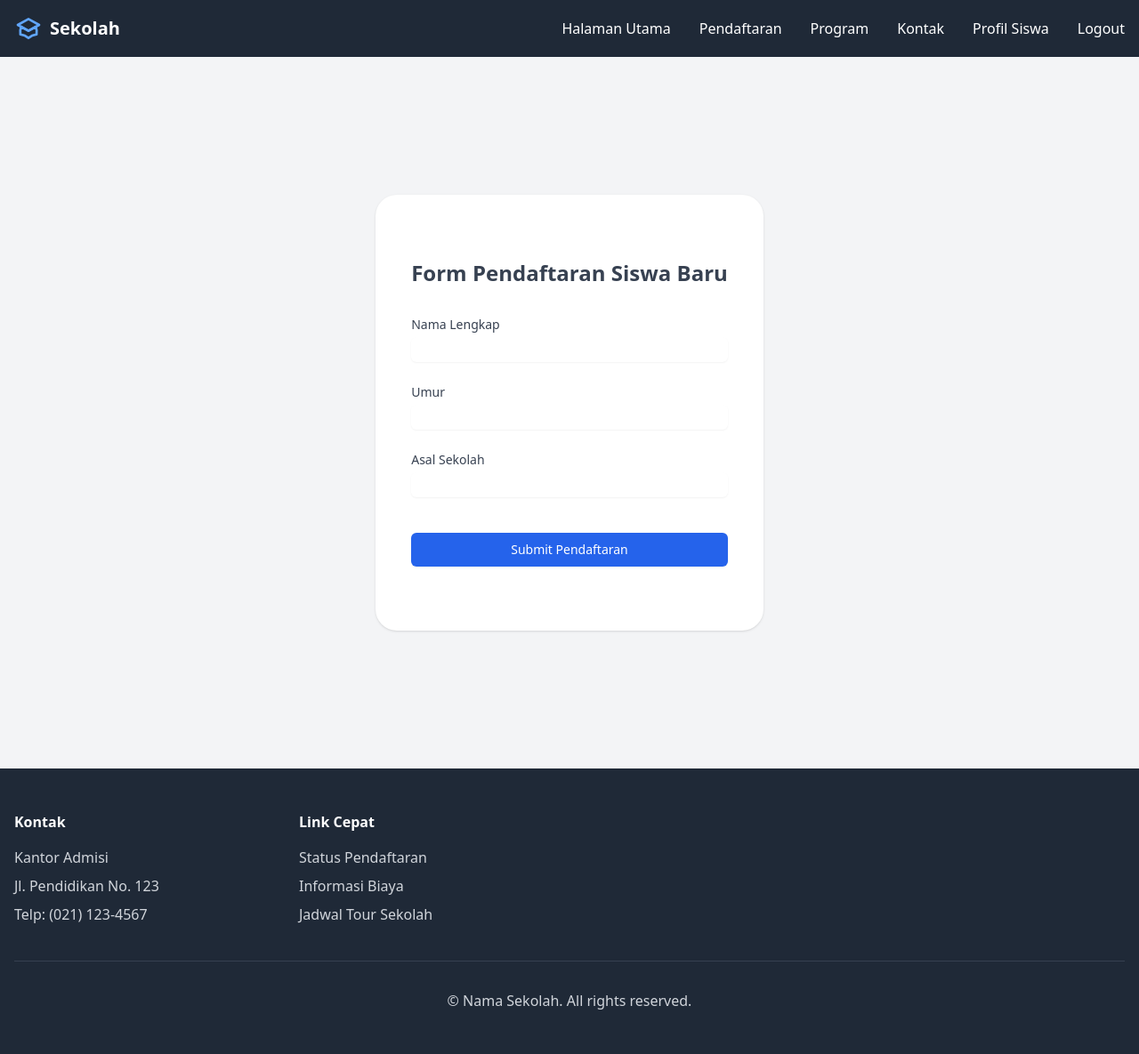
After one commit to Connanz/ppdb-sekolah-sederhana, a Flask app: page /form/pendaftaran in a window 1280 px wide. The commit adds this page. Shown: the whole page at 89% size. Run offline with Flask 3, Linux system fonts and the light colour scheme; a user stored in the database is signed in; some libraries are stand-ins or nearby versions.

Commit message:
Add student registration form and update routing for submissions

```diff
--- a/app/routes/__init__.py
+++ b/app/routes/__init__.py
@@ -1,10 +1,11 @@
-from flask import Flask
 from .index import index_bp
 from .auth import auth_bp
 from .error import mod_error
+from .form import form_bp
 
 # Tempat untuk Registerasi semua route dari blueprint yang ada di dalam folder routes
 def register_blueprints(app):
     app.register_blueprint(index_bp, url_prefix='/')
     app.register_blueprint(auth_bp, url_prefix='/auth')
     app.register_blueprint(mod_error, url_prefix='/error')
+    app.register_blueprint(form_bp, url_prefix='/form')
--- /dev/null
+++ b/app/routes/form.py
@@ -0,0 +1,50 @@
+from flask import Blueprint, render_template, request, flash, redirect, url_for
+from flask_login import login_required, current_user
+from app.models import Form
+from app import db
+
+form_bp = Blueprint('form', __name__, template_folder='templates')
+
+@form_bp.route('/pendaftaran', methods=['GET', 'POST'])
+@login_required
+def pendaftaran():
+    if request.method == 'POST':
+        # Get form data
+        student_name = request.form.get('student_name')
+        student_age = request.form.get('student_age')
+        school_name = request.form.get('school_name')
+
+        # Validate form data
+        if not student_name or not student_age or not school_name:
+            flash('Semua field harus diisi!', 'error')
+            return redirect(url_for('form.pendaftaran'))
+
+        try:
+            # Create new form submission
+            new_form = Form(
+                user_id=current_user.id,
+                student_name=student_name,
+                student_age=int(student_age),
+                school_name=school_name
+            )
+
+            # Save to database
+            db.session.add(new_form)
+            db.session.commit()
+
+            flash('Pendaftaran berhasil disubmit!', 'success')
+            return redirect(url_for('form.status'))
+
+        except Exception as e:
+            db.session.rollback()
+            flash('Terjadi kesalahan saat mendaftar. Silakan coba lagi.', 'error')
+            return redirect(url_for('form.pendaftaran'))
+
+    return render_template('parts/form.html')
+
+@form_bp.route('/status')
+@login_required
+def status():
+    # Get user's form submissions
+    submissions = Form.query.filter_by(user_id=current_user.id).all()
+    return render_template('form/status.html', submissions=submissions)
--- /dev/null
+++ b/app/templates/base.html
@@ -0,0 +1,87 @@
+<!DOCTYPE html>
+<html lang="en">
+<head>
+    <meta charset="UTF-8">
+    <meta name="viewport" content="width=device-width, initial-scale=1.0">
+    <title>{% block title %}PPDB Sekolah{% endblock %}</title>
+    <script src="https://cdn.tailwindcss.com"></script>
+    <script src="https://unpkg.com/@heroicons/v2.0.18/24/outline/index.js"></script>
+    {% block extra_css %}{% endblock %}
+</head>
+<body class="bg-gray-100">
+    <!-- Navigation -->
+    <nav class="bg-gray-800 text-white">
+        <div class="container mx-auto px-4">
+            <div class="flex justify-between items-center py-4">
+                <div class="flex items-center space-x-2">
+                    <svg class="w-8 h-8 text-blue-400" fill="none" stroke="currentColor" viewBox="0 0 24 24">
+                        <path stroke-linecap="round" stroke-linejoin="round" stroke-width="2" d="M12 14l9-5-9-5-9 5 9 5z"/>
+                        <path stroke-linecap="round" stroke-linejoin="round" stroke-width="2" d="M12 14l6.16-3.422a12.083 12.083 0 01.665 6.479A11.952 11.952 0 0012 20.055a11.952 11.952 0 00-6.824-2.998 12.078 12.078 0 01.665-6.479L12 14z"/>
+                    </svg>
+                    <a href="{{ url_for('index_bp.index') }}" class="text-xl font-bold">Sekolah</a>
+                </div>
+                <div class="hidden md:flex space-x-8">
+                    <a href="{{ url_for('index_bp.index') }}" class="hover:text-blue-400 transition-colors">Halaman Utama</a>
+                    <a href="{{ url_for('form.pendaftaran') }}" class="hover:text-blue-400 transition-colors">Pendaftaran</a>
+                    <a href="#" class="hover:text-blue-400 transition-colors">Program</a>
+                    <a href="#" class="hover:text-blue-400 transition-colors">Kontak</a>
+                    {% if current_user.is_authenticated %}
+                        <a href="#" class="hover:text-blue-400 transition-colors">Profil Siswa</a>
+                        <a href="#" class="hover:text-blue-400 transition-colors">Logout</a>
+                    {% else %}
+                        <a href="{{ url_for('auth.login') }}" class="hover:text-blue-400 transition-colors">Login</a>
+                    {% endif %}
+                </div>
+                {% if not current_user.is_authenticated %}
+                    <a href="{{ url_for('auth.register') }}" class="bg-blue-600 hover:bg-blue-700 px-6 py-2 rounded-lg transition-colors">
+                        Daftar Sekarang
+                    </a>
+                {% endif %}
+            </div>
+        </div>
+    </nav>
+
+    <!-- Flash Messages -->
+    {% with messages = get_flashed_messages(with_categories=true) %}
+        {% if messages %}
+            <div class="container mx-auto px-4 mt-4">
+                {% for category, message in messages %}
+                    <div class="p-4 rounded-lg {% if category == 'error' %}bg-red-100 text-red-700{% else %}bg-green-100 text-green-700{% endif %} mb-4">
+                        {{ message }}
+                    </div>
+                {% endfor %}
+            </div>
+        {% endif %}
+    {% endwith %}
+
+    <!-- Main Content -->
+    {% block content %}{% endblock %}
+
+    <!-- Footer -->
+    <footer class="bg-gray-800 text-gray-300">
+        <div class="container mx-auto px-4 py-12">
+            <div class="grid grid-cols-1 md:grid-cols-4 gap-8">
+                <div>
+                    <h4 class="text-white font-bold mb-4">Kontak</h4>
+                    <p class="mb-2">Kantor Admisi</p>
+                    <p class="mb-2">Jl. Pendidikan No. 123</p>
+                    <p class="mb-2">Telp: (021) 123-4567</p>
+                </div>
+                <div>
+                    <h4 class="text-white font-bold mb-4">Link Cepat</h4>
+                    <ul class="space-y-2">
+                        <li><a href="{{ url_for('form.status') }}" class="hover:text-white transition-colors">Status Pendaftaran</a></li>
+                        <li><a href="#" class="hover:text-white transition-colors">Informasi Biaya</a></li>
+                        <li><a href="#" class="hover:text-white transition-colors">Jadwal Tour Sekolah</a></li>
+                    </ul>
+                </div>
+            </div>
+            <div class="border-t border-gray-700 mt-8 pt-8 text-center">
+                <p>&copy; Nama Sekolah. All rights reserved.</p>
+            </div>
+        </div>
+    </footer>
+
+    {% block extra_js %}{% endblock %}
+</body>
+</html>
--- /dev/null
+++ b/app/templates/parts/form.html
@@ -0,0 +1,54 @@
+{% extends "base.html" %}
+
+{% block content %}
+<div class="min-h-screen bg-gray-100 py-6 flex flex-col justify-center sm:py-12">
+    <div class="relative py-3 sm:max-w-xl sm:mx-auto">
+        <div class="relative px-4 py-10 bg-white mx-8 md:mx-0 shadow rounded-3xl sm:p-10">
+            <div class="max-w-md mx-auto">
+                <div class="divide-y divide-gray-200">
+                    <div class="py-8 text-base leading-6 space-y-4 text-gray-700 sm:text-lg sm:leading-7">
+                        <h2 class="text-2xl font-bold mb-8 text-center">Form Pendaftaran Siswa Baru</h2>
+
+                        {% with messages = get_flashed_messages(with_categories=true) %}
+                            {% if messages %}
+                                {% for category, message in messages %}
+                                    <div class="p-4 mb-4 rounded-lg {% if category == 'error' %}bg-red-100 text-red-700{% else %}bg-green-100 text-green-700{% endif %}">
+                                        {{ message }}
+                                    </div>
+                                {% endfor %}
+                            {% endif %}
+                        {% endwith %}
+
+                        <form method="POST" class="space-y-6">
+                            <div>
+                                <label class="block text-sm font-medium text-gray-700">Nama Lengkap</label>
+                                <input type="text" name="student_name" required
+                                    class="mt-1 block w-full rounded-md border-gray-300 shadow-sm focus:border-blue-500 focus:ring-blue-500">
+                            </div>
+
+                            <div>
+                                <label class="block text-sm font-medium text-gray-700">Umur</label>
+                                <input type="number" name="student_age" required
+                                    class="mt-1 block w-full rounded-md border-gray-300 shadow-sm focus:border-blue-500 focus:ring-blue-500">
+                            </div>
+
+                            <div>
+                                <label class="block text-sm font-medium text-gray-700">Asal Sekolah</label>
+                                <input type="text" name="school_name" required
+                                    class="mt-1 block w-full rounded-md border-gray-300 shadow-sm focus:border-blue-500 focus:ring-blue-500">
+                            </div>
+
+                            <div class="pt-4">
+                                <button type="submit"
+                                    class="w-full flex justify-center py-2 px-4 border border-transparent rounded-md shadow-sm text-sm font-medium text-white bg-blue-600 hover:bg-blue-700 focus:outline-none focus:ring-2 focus:ring-offset-2 focus:ring-blue-500">
+                                    Submit Pendaftaran
+                                </button>
+                            </div>
+                        </form>
+                    </div>
+                </div>
+            </div>
+        </div>
+    </div>
+</div>
+{% endblock %}
```
Also changed, not shown: app/models.py (+7 -0 lines), app/templates/index.html (+51 -13 lines), instance/ppdbsekolah.db.
